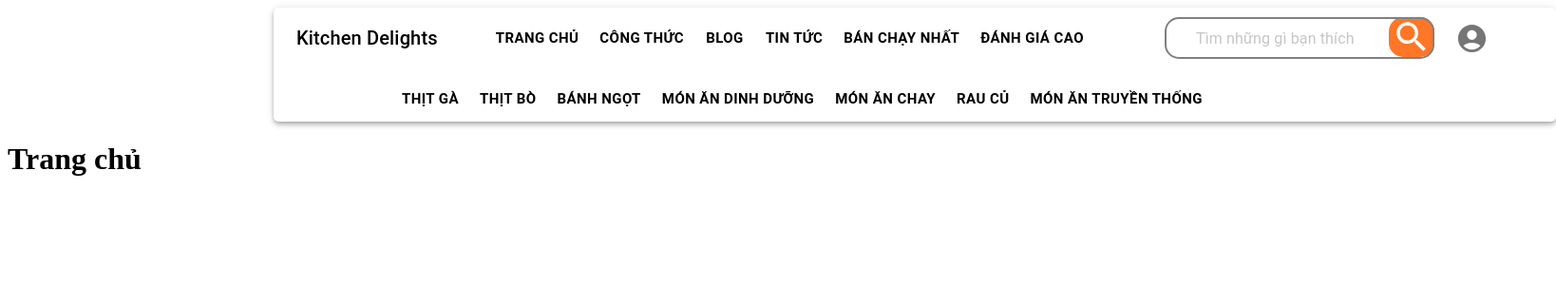
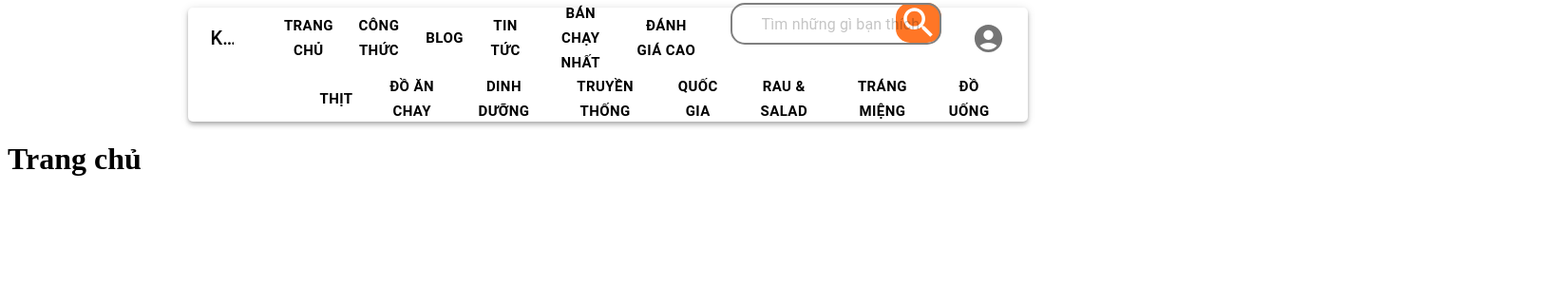
Before and after one commit to quandhhe151315/SEP490_G55_SPR24_FE, a React (Create React App) app in the folder kitchendelights/: page /KitchenDelights in a window 1280 px wide. Shown: the top 300 px of the page at 95% size, 1638 px wide, since content can reach past the window. Built offline with nearby package versions, Linux system fonts and the light colour scheme; what @tiptap/extension-subscript, @tiptap/extension-superscript would draw is missing.

Commit message:
UPDATE Components

```diff
--- a/kitchendelights/src/components/Authentication/Login.jsx
+++ b/kitchendelights/src/components/Authentication/Login.jsx
@@ -1,7 +1,6 @@
 import Button from '@mui/material/Button'
 import React, { useState} from 'react';
 import { useNavigate } from 'react-router-dom';
-import axios from 'axios';
 import Cookies from 'js-cookie';
 import '../../assets/css/Login.css'
 import { Register } from './Register';
--- a/kitchendelights/src/components/Dashboard/Menu/DashboardMenu.jsx
+++ b/kitchendelights/src/components/Dashboard/Menu/DashboardMenu.jsx
@@ -13,7 +13,8 @@ import Badge from '@mui/material/Badge';
 import MenuIcon from '@mui/icons-material/Menu';
 import ChevronLeftIcon from '@mui/icons-material/ChevronLeft';
 import NotificationsIcon from '@mui/icons-material/Notifications';
-import {dashboardItems ,mainListItems, secondaryListItems } from '../Menu/ListItems';
+import {DashboardItems ,MainListItems, SecondaryListItems } from '../Menu/ListItems';
+import { useNavigate } from "react-router-dom";
 
 const drawerWidth = 240;
 
@@ -66,9 +67,14 @@ const defaultTheme = createTheme();
 
 export default function DashboardMenu({ dashboardTitle }) {
   const [open, setOpen] = React.useState(true);
+  const navigate = useNavigate();
+
   const toggleDrawer = () => {
     setOpen(!open);
   };
+  const goToAccountManager = () => {
+    navigate('/ListAccount');
+  }
 
   return (
     <ThemeProvider theme={defaultTheme}>
@@ -123,11 +129,11 @@ export default function DashboardMenu({ dashboardTitle }) {
           </Toolbar>
           <Divider />
           <List component="nav">
-            {dashboardItems}
+            {DashboardItems()}
             <Divider sx={{ my: 1 }} />
-            {mainListItems}
+            {MainListItems()}
             <Divider sx={{ my: 1 }} />
-            {secondaryListItems}
+            {SecondaryListItems()}
           </List>
         </Drawer>
 
--- a/kitchendelights/src/components/Dashboard/Menu/ListItems.jsx
+++ b/kitchendelights/src/components/Dashboard/Menu/ListItems.jsx
@@ -6,87 +6,112 @@ import DashboardIcon from '@mui/icons-material/Dashboard';
 import PeopleIcon from '@mui/icons-material/People';
 import ArtTrackIcon from '@mui/icons-material/ArtTrack';
 import NewspaperIcon from '@mui/icons-material/Newspaper';
-import SubtitlesIcon from '@mui/icons-material/Subtitles';
 import CategoryIcon from '@mui/icons-material/Category';
 import SellIcon from '@mui/icons-material/Sell';
 import DiscountIcon from '@mui/icons-material/Discount';
 import MonetizationOnIcon from '@mui/icons-material/MonetizationOn';
 import ContactsIcon from '@mui/icons-material/Contacts';
 import ListIcon from '@mui/icons-material/List';
-export const dashboardItems = (
+import { useNavigate } from "react-router-dom";
+
+const ItemButton = ({goToManager, text, Icon}) => {
+  return (
+  <ListItemButton onClick={goToManager}>
+      <ListItemIcon>
+        {Icon}
+      </ListItemIcon>
+      <ListItemText primary={text} />
+    </ListItemButton>
+  );
+};
+
+const DashboardItems = () => {
+  const navigate = useNavigate();
+
+  const goToDashboardManager = () => {
+    // Link toi duong dan
+    // navigate('/ListAccount');
+  }
+
+  return(
     <React.Fragment>
-      <ListItemButton>
-        <ListItemIcon>
-          <DashboardIcon />
-        </ListItemIcon>
-        <ListItemText primary="Dashboard" />
-      </ListItemButton>
+      <ItemButton goToManager={goToDashboardManager} text="Dashboard" Icon={<DashboardIcon/>}/>
     </React.Fragment>
   );
+};
 
-export const mainListItems = (
+const MainListItems = () => {
+  const navigate = useNavigate();
+
+  const goToAccountManager = () => {
+    navigate('/ListAccount');
+  }
+
+  const goToChefManager = () => {
+    // Link toi duong dan
+    // navigate('/ListAccount');
+  }
+
+  const goToRecipeManager = () => {
+    // Link toi duong dan
+    // navigate('/ListAccount');
+  }
+
+  const goToCategoryManager = () => {
+    // Link toi duong dan
+    // navigate('/ListAccount');
+  }
+
+  const goToSubCategoryManager = () => {
+    // Link toi duong dan
+    // navigate('/ListAccount');
+  }
+
+  const goToNewsManager = () => {
+    // Link toi duong dan
+    // navigate('/ListAccount');
+  }
+
+  const goToBlogsManager = () => {
+    // Link toi duong dan
+    // navigate('/ListAccount');
+  }
+
+  return(
     <React.Fragment>
-    <ListItemButton>
-      <ListItemIcon>
-        <PeopleIcon/>
-      </ListItemIcon>
-      <ListItemText primary="Quản lý Người dùng" />
-    </ListItemButton>
-    <ListItemButton>
-      <ListItemIcon>
-        <ContactsIcon/>
-      </ListItemIcon>
-      <ListItemText primary="Quản lý Đầu bếp" />
-    </ListItemButton>
-    <ListItemButton>
-      <ListItemIcon>
-        <SellIcon />
-      </ListItemIcon>
-      <ListItemText primary="Quản lý Công thức" />
-    </ListItemButton>
-    <ListItemButton>
-      <ListItemIcon>
-        <CategoryIcon />
-      </ListItemIcon>
-      <ListItemText primary="Quản lý Category" />
-    </ListItemButton>
-    <ListItemButton>
-      <ListItemIcon>
-        <ListIcon />
-      </ListItemIcon>
-      <ListItemText primary="Quản lý SubCategory" />
-    </ListItemButton>
-    <ListItemButton>
-      <ListItemIcon>
-        <NewspaperIcon/>
-      </ListItemIcon>
-      <ListItemText primary="Quản lý Tin tức" />
-    </ListItemButton>
-    <ListItemButton>
-      <ListItemIcon>
-        <ArtTrackIcon/>
-      </ListItemIcon>
-      <ListItemText primary="Quản lý Blog" />
-    </ListItemButton>
+      <ItemButton goToManager={goToAccountManager} text="Quản lý Người dùng" Icon={<PeopleIcon/>}/>
+      <ItemButton goToManager={goToChefManager} text="Quản lý Đầu bếp" Icon={<ContactsIcon/>}/>
+      <ItemButton goToManager={goToRecipeManager} text="Quản lý Công thức" Icon={<SellIcon/>}/>
+      <ItemButton goToManager={goToCategoryManager} text="Quản lý Category" Icon={<CategoryIcon/>}/>
+      <ItemButton goToManager={goToSubCategoryManager} text="Quản lý SubCategory" Icon={<ListIcon/>}/>
+      <ItemButton goToManager={goToNewsManager} text="Quản lý Tin tức" Icon={<NewspaperIcon/>}/>
+      <ItemButton goToManager={goToBlogsManager} text="Quản lý Blog" Icon={<ArtTrackIcon/>}/>
     </React.Fragment>
   );
+};
 
-export const secondaryListItems = (
+const SecondaryListItems = () => {
+  const navigate = useNavigate();
+
+  const goToDiscountManager = () => {
+    // Link toi duong dan
+    // navigate('/ListAccount');
+  }
+
+  const goToAdsManager = () => {
+    // Link toi duong dan
+    // navigate('/ListAccount');
+  }
+
+  return (
     <React.Fragment>
     {/* <ListSubheader component="div" inset>
       Dịch vụ
     </ListSubheader> */}
-    <ListItemButton>
-      <ListItemIcon>
-        <DiscountIcon />
-      </ListItemIcon>
-      <ListItemText primary="Quản lý mã giảm giá" />
-    </ListItemButton>
-    <ListItemButton>
-      <ListItemIcon>
-        <MonetizationOnIcon />
-      </ListItemIcon>
-      <ListItemText primary="Quản lý quảng cáo" />
-    </ListItemButton>
+      <ItemButton goToManager={goToDiscountManager} text="Quản lý mã giảm giá" Icon={<DiscountIcon/>}/>
+      <ItemButton goToManager={goToAdsManager} text="Quản lý quảng cáo" Icon={<MonetizationOnIcon/>}/>
     </React.Fragment>
   );
+};
+
+export {DashboardItems, MainListItems, SecondaryListItems};
--- a/kitchendelights/src/components/Homepage/Appbar.jsx
+++ b/kitchendelights/src/components/Homepage/Appbar.jsx
@@ -66,6 +66,20 @@ const Overlay = styled('div')(({ theme }) => ({
   cursor: 'pointer',
 }));
 
+const CategoryButton = ({goToPage, text, left}) => {
+  return (
+    <Button
+              color="secondary"
+              size="large"
+              variant="text"
+              sx={{color: "#000000", fontWeight: "bold", marginLeft: left}}
+              onClick={goToPage}
+            >
+            {text}
+            </Button>
+  );
+};
+
 
 export default function PrimarySearchAppBar() {
   const [loginForm, setLoginForm] = useState(false);
@@ -118,6 +132,10 @@ export default function PrimarySearchAppBar() {
     navigate('/ChangePassword');
   }
 
+  const goToBlog = () => {
+    navigate('/blog');
+  }
+
   const menuId = 'primary-search-account-menu';
   const renderMenu = (
     <Menu
@@ -147,72 +165,27 @@ export default function PrimarySearchAppBar() {
   );
 
   return (
-    <Box sx={{ flexGrow: 1, minWidth: '1350px' }} marginLeft={35} marginRight={35} color="primary" >
+    <Box sx={{ flexGrow: 1, minWidth: '70%',  marginLeft: { xs: '3%', sm: '6%', md: '10%', lg: '15%' }, marginRight: { xs: '3%', sm: '6%', md: '10%', lg: '15%' }}}  color="primary" >
 
       <AppBar position="static" sx={{ bgcolor: "#ffffff", height: "120px", borderRadius: "5px" }}>
-        <Toolbar  >
+        <Toolbar>
           <Typography
             variant="h6"
             noWrap
             component="div"
-            sx={{ display: { xs: 'none', sm: 'block', color: "#000000", fontSize: "20px", } }}
-
+            sx={{ display: { xs: 'none', sm: 'block', color: "#000000", fontSize: "20px"}, marginRight: { xs: '1%', sm: '2%', md: '3%', lg: '5%' } }}
           >
             Kitchen Delights
           </Typography>
 
           <Box sx={{ display: { xs: 'none', md: 'flex' } }}>
-          <Button
-              color="secondary"
-              size="large"
-              variant="text"
-              sx={{color: "#000000", fontWeight: "bold", marginLeft: "50px"}}
-              onClick={goToHomePage}
-            >
-            Trang chủ
-            </Button>
-            <Button
-              color="secondary"
-              size="large"
-              variant="text"
-              sx={{color: "#000000", fontWeight: "bold", }}
-              onClick={goToRepice}
-            >
-            Công thức
-            </Button>
-            <Button
-              color="secondary"
-              size="large"
-              variant="text"
-              sx={{color: "#000000", fontWeight: "bold", }}
-            >
-            Blog
-            </Button>
-            <Button
-              color="secondary"
-              size="large"
-              variant="text"
-              sx={{color: "#000000", fontWeight: "bold"}}
-              onClick={goToNews}
-            >
-            Tin tức
-            </Button>
-            <Button
-              color="secondary"
-              size="large"
-              variant="text"
-              sx={{color: "#000000", fontWeight: "bold"}}
-            >
-            Bán chạy nhất
-            </Button>
-            <Button
-              color="secondary"
-              size="large"
-              variant="text"
-              sx={{color: "#000000", fontWeight: "bold", marginRight: "50px" }}
-            >
-            Đánh giá cao
-            </Button>
+            <CategoryButton goToPage={goToHomePage} text={"Trang chủ"}/>
+            <CategoryButton goToPage={goToRepice} text={"Công thức"}/>
+            <CategoryButton goToPage={goToBlog} text={"Blog"}/>
+            <CategoryButton goToPage={goToNews} text={"Tin tức"}/>
+            <CategoryButton text={"Bán chạy nhất"}/>
+            <CategoryButton text={"Đánh giá cao"}/>
+
             <Search>
             <StyledInputBase
               placeholder="Tìm những gì bạn thích"
@@ -225,6 +198,7 @@ export default function PrimarySearchAppBar() {
               sx={{bgcolor: "#ff5e00", borderRadius: '15px', width: '48px', height: '42px', marginTop: '10px'}}
               />
             </Box>
+
             <IconButton
               size="large"
               edge="end"
@@ -232,72 +206,23 @@ export default function PrimarySearchAppBar() {
               aria-controls={menuId}
               aria-haspopup="true"
               onClick={handleProfileMenuOpen}
-              sx={{ marginLeft: '10px'}}
+              sx={{ marginLeft: '20px'}}
             >
               <AccountCircleIcon fontSize="large" />
+            </IconButton>
 
-            </IconButton>
           </Box>
         </Toolbar>
 
         <Toolbar>
-            <Button
-              color="secondary"
-              size="large"
-              variant="text"
-              sx={{color: "#000000", fontWeight: "bold", marginLeft: "100px" }}
-            >
-            Thịt Gà
-            </Button>
-            <Button
-              color="secondary"
-              size="large"
-              variant="text"
-              sx={{color: "#000000", fontWeight: "bold"}}
-            >
-            Thịt Bò
-            </Button>
-            <Button
-              color="secondary"
-              size="large"
-              variant="text"
-              sx={{color: "#000000", fontWeight: "bold"}}
-            >
-            Bánh ngọt
-            </Button>
-            <Button
-              color="secondary"
-              size="large"
-              variant="text"
-              sx={{color: "#000000", fontWeight: "bold"}}
-            >
-            Món ăn dinh dưỡng
-            </Button>
-            <Button
-              color="secondary"
-              size="large"
-              variant="text"
-              sx={{color: "#000000", fontWeight: "bold"}}
-            >
-            Món ăn chay
-            </Button>
-            <Button
-              color="secondary"
-              size="large"
-              variant="text"
-              sx={{color: "#000000", fontWeight: "bold"}}
-            >
-            Rau củ
-            </Button>
-            <Button
-              color="secondary"
-              size="large"
-              variant="text"
-              sx={{color: "#000000", fontWeight: "bold"}}
-            >
-            Món ăn truyền thống
-            </Button>
-
+          <CategoryButton text={"Thịt"} left="12%"/>
+          <CategoryButton text={"Đồ ăn chay"}/>
+          <CategoryButton text={"Dinh dưỡng"}/>
+          <CategoryButton text={"Truyền thống"}/>
+          <CategoryButton text={"Quốc gia"}/>
+          <CategoryButton text={"Rau & Salad"}/>
+          <CategoryButton text={"Tráng miệng"}/>
+          <CategoryButton text={"Đồ uống"}/>
         </Toolbar>
 
       </AppBar>
--- a/kitchendelights/src/containers/Account/CreateAccount.jsx
+++ b/kitchendelights/src/containers/Account/CreateAccount.jsx
@@ -1,12 +1,32 @@
-import React from 'react'
+import React, { useEffect , useState } from 'react';
 import DashboardMenu from '../../components/Dashboard/Menu/DashboardMenu'
-import Container from '@mui/material/Container';
-import Grid from '@mui/material/Grid';
 import Paper from '@mui/material/Paper';
 import Box from '@mui/material/Box';
 import Toolbar from '@mui/material/Toolbar';
+import TextField from '@mui/material/TextField';
+import Typography from '@mui/material/Typography';
+import Grid from '@mui/material/Grid';
+import { styled } from '@mui/material/styles';
+
+const Item = styled(Paper)(({ theme }) => ({
+  backgroundColor: theme.palette.mode === 'dark' ? '#1A2027' : '#fff',
+  ...theme.typography.body2,
+  padding: theme.spacing(1),
+  textAlign: 'center',
+  color: theme.palette.text.secondary,
+}));
 
 export default function CreateAccount() {
+  const [email, setEmail] = useState('');
+  const [userName, setUserName] = useState('');
+  const [firstName, setFirstName] = useState('');
+  const [middleName, setMiddleName] = useState('');
+  const [lastName, setLastName] = useState('');
+  const [phone, setPhone] = useState('');
+  const [address, setAddress] = useState('');
+  const [avatar, setAvatar] = useState('');
+  const [role, setRole] = useState('');
+
   return (
     <div>
         <Box sx={{ display: 'flex' }}>
@@ -25,40 +45,17 @@ export default function CreateAccount() {
           }}
         >
           <Toolbar />
-          <Container maxWidth="lg" sx={{ mt: 4, mb: 4 }}>
-            <Grid container spacing={3}>
-              {/* Chart */}
-              <Grid item xs={12} md={8} lg={9}>
-                <Paper
-                  sx={{
-                    p: 2,
-                    display: 'flex',
-                    flexDirection: 'column',
-                    height: 240,
-                  }}
-                >
+            <Box xs={12}>
+                <Paper sx={{display: 'flex', flexDirection: 'column', width: '170vh  ', marginTop: '70px' }}>
+                  <TextField size='small' type="input" placeholder='Nhập Email' value={email} onChange={(e) => setEmail(e.target.value)} sx={{ width: '25%', height: '5%', fontSize: '16px', fontWeight: 'bold', marginLeft: '15%', marginTop: '10%' }} />
+                  <TextField size='small' type="input" placeholder='Nhập Username' value={userName} onChange={(e) => setUserName(e.target.value)} sx={{ width: '25%', height: '5%', fontSize: '16px', fontWeight: 'bold', marginLeft: '15%', marginTop: '1%' }} />
+                  <TextField size='small' type="input" placeholder='Nhập Họ' value={lastName} onChange={(e) => setLastName(e.target.value)} sx={{ width: '25%', height: '5%', fontSize: '16px', fontWeight: 'bold', marginLeft: '15%', marginTop: '1%' }} />
+                  <TextField size='small' type="input" placeholder='Nhập Đệm' value={middleName} onChange={(e) => setMiddleName(e.target.value)} sx={{ width: '25%', height: '5%', fontSize: '16px', fontWeight: 'bold', marginLeft: '15%', marginTop: '1%' }} />
+                  <TextField size='small' type="input" placeholder='Nhập Tên' value={firstName} onChange={(e) => setFirstName(e.target.value)} sx={{ width: '25%', height: '5%', fontSize: '16px', fontWeight: 'bold', marginLeft: '15%', marginTop: '1%' }} />
+                  <TextField size='small' type="input" placeholder='Nhập Số điện thoại' value={phone} onChange={(e) => setPhone(e.target.value)} sx={{ width: '25%', height: '5%', fontSize: '16px', fontWeight: 'bold', marginLeft: '15%', marginTop: '1%' }} />
                 </Paper>
-              </Grid>
-              {/* Recent Deposits */}
-              <Grid item xs={12} md={4} lg={3}>
-                <Paper
-                  sx={{
-                    p: 2,
-                    display: 'flex',
-                    flexDirection: 'column',
-                    height: 240,
-                  }}
-                >
-                </Paper>
-              </Grid>
-              {/* Recent Orders */}
-              <Grid item xs={12}>
-                <Paper sx={{ p: 2, display: 'flex', flexDirection: 'column' }}>
-                </Paper>
-              </Grid>
-            </Grid>
-          </Container>
-        </Box>
+            </Box>
+          </Box>
         </Box>
     </div>
   )
--- a/kitchendelights/src/containers/Account/ListAccount.jsx
+++ b/kitchendelights/src/containers/Account/ListAccount.jsx
@@ -4,8 +4,11 @@ import Box from '@mui/material/Box';
 import { DataGrid } from '@mui/x-data-grid';
 import EditIcon from '@mui/icons-material/Edit';
 import Button from '@mui/material/Button';
+import { useNavigate } from "react-router-dom";
 
 export default function ListAccount() {
+  const navigate = useNavigate();
+
     const handleEdit = (id) => {
         console.log(`Chỉnh sửa ID: ${id}`);
       };
@@ -13,6 +16,10 @@ export default function ListAccount() {
       const handleBan = (id) => {
         console.log(`Ban ID: ${id}`);
       };
+
+      const goToCreateAccount = () => {
+        navigate('/CreateAccount');
+      }
 
     const columns = [
     { field: 'id', headerName: 'ID', width: 70 },
@@ -112,6 +119,7 @@ export default function ListAccount() {
                     marginLeft: '1720px',
                     color: 'white'
                 }}
+                onClick={goToCreateAccount}
                 >
                 Tạo tài khoản mới
             </Button>
```
Also changed, not shown: kitchendelights/src/containers/Account/Template.jsx (added, +65 -0 lines), kitchendelights/src/routes/AppRoute.jsx (+5 -3 lines). Lines whose indentation alone changed are shown as unchanged.
